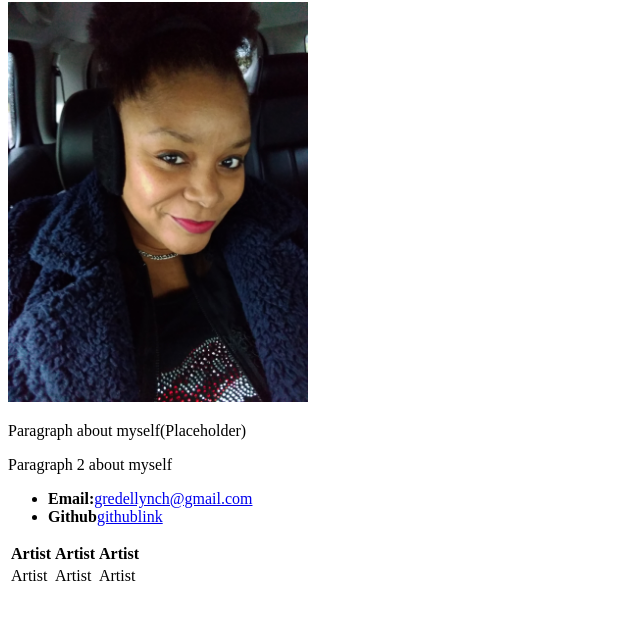
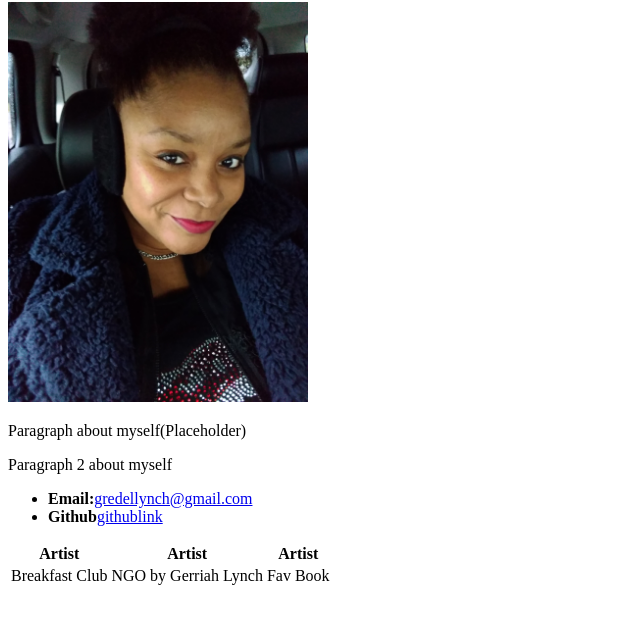
Before and after one commit to GMLynch/GMLynch.github.io, a plain HTML site: page index.html in a window 1280 px wide. Shown: the part 78-702 px from the top of the page, without its empty margins (0-640 px from the left). Drawn offline with Linux system fonts and the light colour scheme.

Commit message:
update html file

```diff
--- a/index.html
+++ b/index.html
@@ -26,9 +26,9 @@
         <th>Artist</th>
       </tr>
       <tr>
-        <td>Artist</td>
-        <td>Artist</td>
-        <td>Artist</td>
+        <td>Breakfast Club</td>
+        <td>NGO by Gerriah Lynch</td>
+        <td>Fav Book</td>
       </tr>
     </table>
 
```
